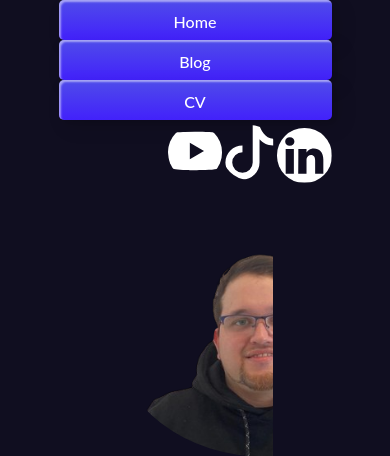
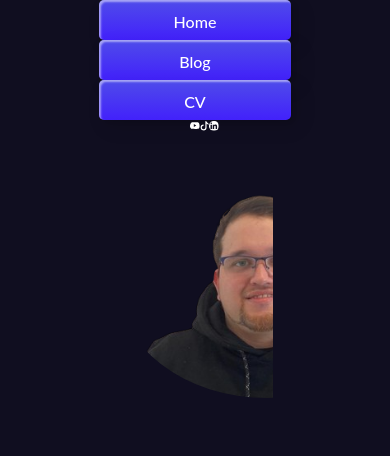
Before and after one commit to HaiDekimasu/portafolio_jeff, a Django app: page / in a window 390 px wide; the page is wider, and only the part inside the window is pictured. Shown: the top 456 px of that part. Run offline with Django 4.2, Linux system fonts and the light colour scheme; data comes from the database, SQL or seed files in the repository.

Commit message:
incorporacion containerredes

```diff
--- a/Templates/layout/partials/navbar.html
+++ b/Templates/layout/partials/navbar.html
@@ -3,6 +3,7 @@
     <a class="custom-btn btn-11"  href="/">Home</a>
     <a class="custom-btn btn-11" href="{% url 'vblog'  %}">Blog</a>
     <a class="custom-btn btn-11" href="{% url 'vblog'  %}">CV</a>
+<seccion class="containerredes">
     <div class="navredes">
         <a href="https://www.linkedin.com/feed/" target="_blank">
             <svg xmlns="http://www.w3.org/2000/svg" width="33%" height="33%" fill="currentColor" class="kedin" viewBox="0 0 16 16">
@@ -21,4 +22,5 @@
             </svg>
         </a>
     </div>
+</seccion>
 </div>
--- a/static/styles/estilos.css
+++ b/static/styles/estilos.css
@@ -18,17 +18,23 @@
     display: flex;
     justify-content: space-evenly;
     align-items: center;
-    width: 100%;
+    width: 70%;
     height:3rem;
     /*  background-color: #452cd44d; */
 }
+.containerredes{
+    display: flex;
+    align-items: center;
+    width: 30%;
+    justify-content: space-evenly;
+}
 .navredes{
-
     width: 25%;
     height: 100%;
     position: relative;
     float: inline-end;
 }
+
 /* botones________________________________________________________________________________________________ */
 .frame {
     margin: 0 auto;
@@ -270,7 +276,10 @@
     .btn-11{
         width: 70%;
     }
-    .navredes{
+    .containerredes{
+        display: flex;
+        align-items: center;
         width: 70%;
+        justify-content: space-evenly;
     }
 }
```
